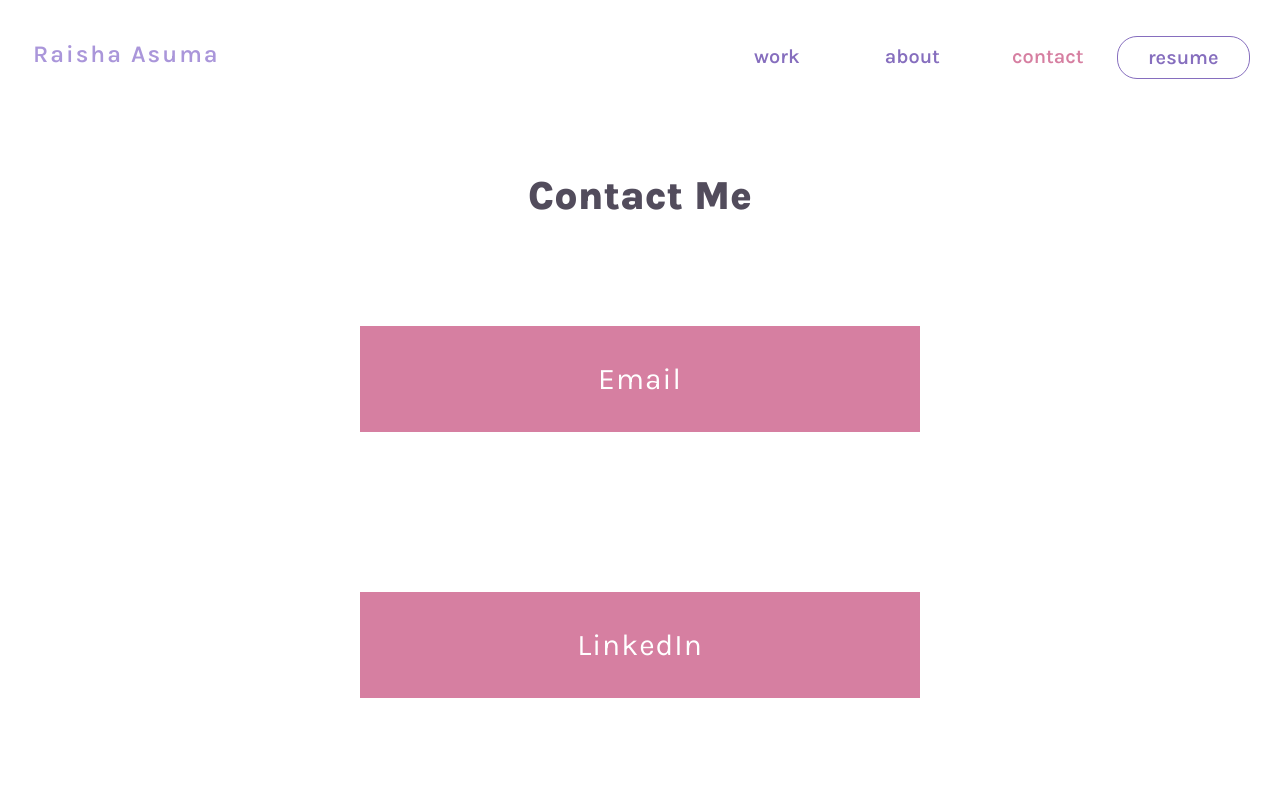
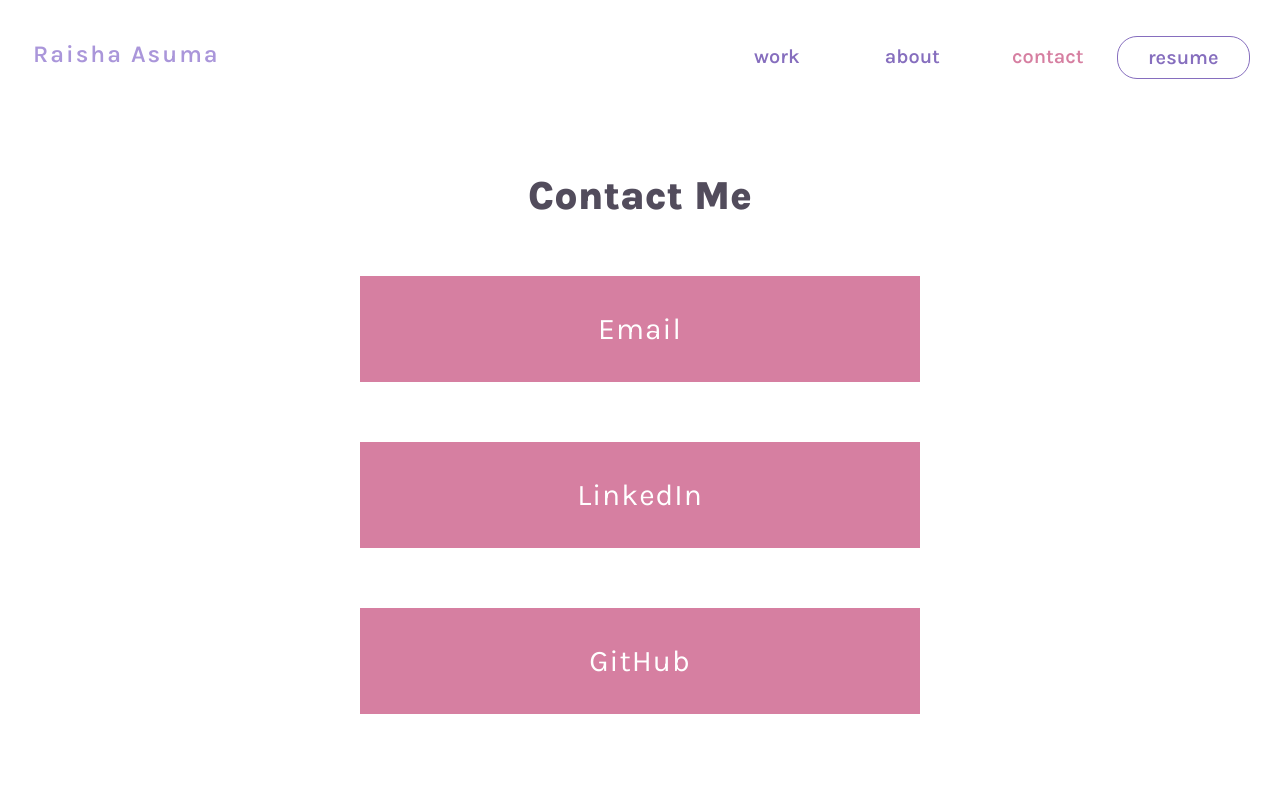
Before and after one commit to raishaasuma/portfolio-v2, a Gatsby site: page /contact in a window 1280 px wide. Shown: the top 800 px of the page. Built offline with nearby package versions, Linux system fonts and the light colour scheme; Gatsby itself is replaced by a stand-in of ours.

Commit message:
fixed top margin content spacing

```diff
--- a/src/styles/about.css
+++ b/src/styles/about.css
@@ -41,7 +41,7 @@
 }
 
 .about {
-  margin-top: 10%;
+  margin-top: 0;
   display: flex;
   flex-wrap: wrap;
   justify-content: center;
--- a/src/styles/contact.css
+++ b/src/styles/contact.css
@@ -64,7 +64,7 @@
   font-family: karla;
   color: white;
   flex-basis: 80%;
-  margin-top: 60px;
+  margin-top: 30px;
   font-size: 20px;
   letter-spacing: 1px;
   padding: 20px;
@@ -81,7 +81,7 @@
 
 @media (min-width: 700px) {
   .contact__link {
-    margin: 80px 20%;
+    margin: 30px 10%;
     padding: 35px;
     flex-basis: 40%;
     font-size: 30px;
```
